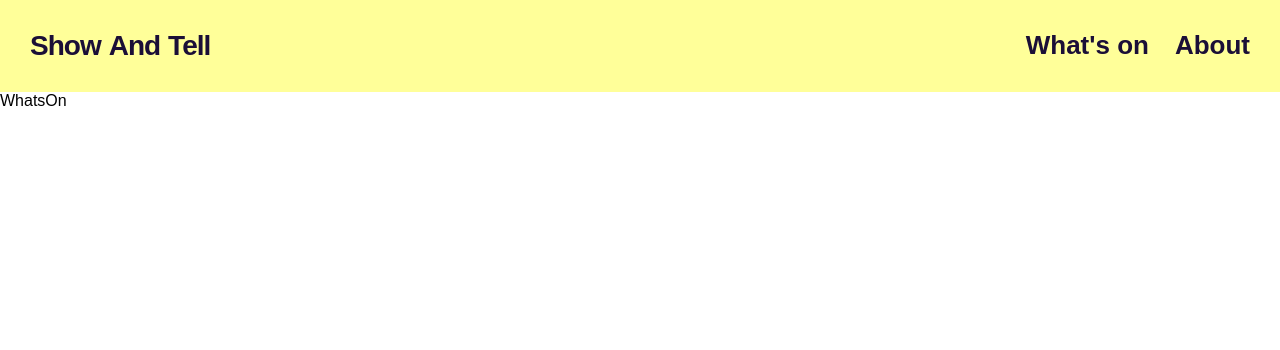
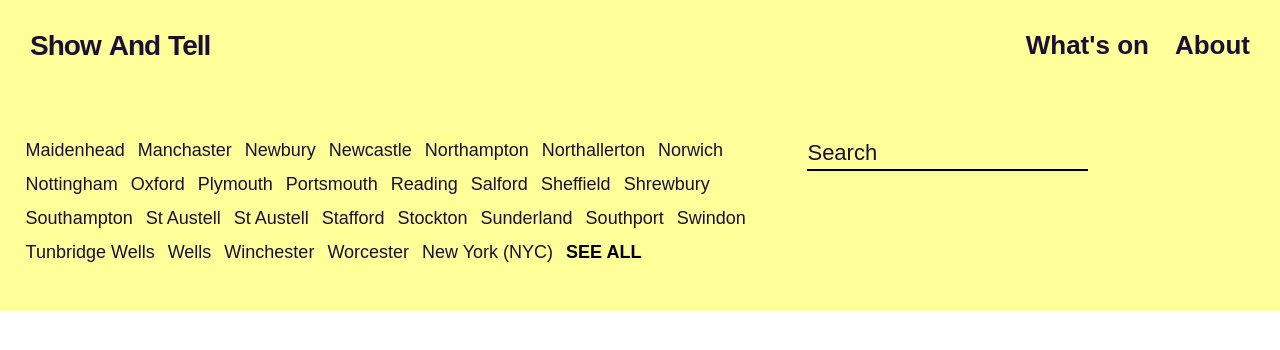
Before and after one commit to eduarf/show-and-tell, a React (Vite) app: page /events in a window 1280 px wide. Shown: the top 350 px of the page. Built offline with nearby package versions, Linux system fonts and the light colour scheme; a web font is replaced by a local one.

Commit message:
what's on page cities

```diff
--- a/data.js
+++ b/data.js
@@ -984,3 +984,238 @@ export const navLinks = [
     link: 'about/archive'
   },
 ];
+
+export const eventCities = [
+  {
+    id: nanoid(),
+    city: 'Andover',
+  },
+  {
+    id: nanoid(),
+    city: 'Bernard Castle',
+  },
+  {
+    id: nanoid(),
+    city: 'Belfast',
+  },
+  {
+    id: nanoid(),
+    city: 'Birmingham',
+  },
+  {
+    id: nanoid(),
+    city: 'Brighton',
+  },
+  {
+    id: nanoid(),
+    city: 'Bristol',
+  },
+  {
+    id: nanoid(),
+    city: 'Cambrdige',
+  },
+  {
+    id: nanoid(),
+    city: 'Cardiff',
+  },
+  {
+    id: nanoid(),
+    city: 'Canterbury',
+  },
+  {
+    id: nanoid(),
+    city: 'Chelmsford',
+  },
+  {
+    id: nanoid(),
+    city: 'Chorley',
+  },
+  {
+    id: nanoid(),
+    city: 'Cork',
+  },
+  {
+    id: nanoid(),
+    city: 'Coventry',
+  },
+  {
+    id: nanoid(),
+    city: 'Dublin',
+  },
+  {
+    id: nanoid(),
+    city: 'Edinburgh',
+  },
+  {
+    id: nanoid(),
+    city: 'Exeter',
+  },
+  {
+    id: nanoid(),
+    city: 'Folkestone',
+  },
+  {
+    id: nanoid(),
+    city: 'Glasgow',
+  },
+  {
+    id: nanoid(),
+    city: 'Gloucester',
+  },
+  {
+    id: nanoid(),
+    city: 'Henly-On-Thames',
+  },
+  {
+    id: nanoid(),
+    city: 'Hexham',
+  },
+  {
+    id: nanoid(),
+    city: 'Horsham',
+  },
+  {
+    id: nanoid(),
+    city: 'Hull',
+  },
+  {
+    id: nanoid(),
+    city: 'Kendal',
+  },
+  {
+    id: nanoid(),
+    city: 'Lancaster',
+  },
+  {
+    id: nanoid(),
+    city: 'Leeds',
+  },
+  {
+    id: nanoid(),
+    city: 'Leicester',
+  },
+  {
+    id: nanoid(),
+    city: 'Lincoln',
+  },
+  {
+    id: nanoid(),
+    city: 'Liverpool',
+  },
+  {
+    id: nanoid(),
+    city: 'London',
+  },
+  {
+    id: nanoid(),
+    city: 'Maidenhead',
+  },
+  {
+    id: nanoid(),
+    city: 'Manchaster',
+  },
+  {
+    id: nanoid(),
+    city: 'Newbury',
+  },
+  {
+    id: nanoid(),
+    city: 'Newcastle',
+  },
+  {
+    id: nanoid(),
+    city: 'Northampton',
+  },
+  {
+    id: nanoid(),
+    city: 'Northallerton',
+  },
+  {
+    id: nanoid(),
+    city: 'Norwich',
+  },
+  {
+    id: nanoid(),
+    city: 'Nottingham',
+  },
+  {
+    id: nanoid(),
+    city: 'Oxford',
+  },
+  {
+    id: nanoid(),
+    city: 'Plymouth',
+  },
+  {
+    id: nanoid(),
+    city: 'Portsmouth',
+  },
+  {
+    id: nanoid(),
+    city: 'Reading',
+  },
+  {
+    id: nanoid(),
+    city: 'Salford',
+  },
+  {
+    id: nanoid(),
+    city: 'Sheffield',
+  },
+  {
+    id: nanoid(),
+    city: 'Shrewbury',
+  },
+  {
+    id: nanoid(),
+    city: 'Southampton',
+  },
+  {
+    id: nanoid(),
+    city: 'St Austell',
+  },
+  {
+    id: nanoid(),
+    city: 'St Austell',
+  },
+  {
+    id: nanoid(),
+    city: 'Stafford',
+  },
+  {
+    id: nanoid(),
+    city: 'Stockton',
+  },
+  {
+    id: nanoid(),
+    city: 'Sunderland',
+  },
+  {
+    id: nanoid(),
+    city: 'Southport',
+  },
+  {
+    id: nanoid(),
+    city: 'Swindon',
+  },
+  {
+    id: nanoid(),
+    city: 'Tunbridge Wells',
+  },
+  {
+    id: nanoid(),
+    city: 'Wells',
+  },
+  {
+    id: nanoid(),
+    city: 'Winchester',
+  },
+  {
+    id: nanoid(),
+    city: 'Worcester',
+  },
+  {
+    id: nanoid(),
+    city: 'New York (NYC)',
+  },
+];
--- a/src/pages/about/About.jsx
+++ b/src/pages/about/About.jsx
@@ -1,3 +1,3 @@
 export default function About() {
-  return <div>About</div>;
+  return <div></div>;
 }
--- a/src/pages/whats-on/WhatsOn.jsx
+++ b/src/pages/whats-on/WhatsOn.jsx
@@ -1,3 +1,99 @@
+import styled from "styled-components";
+import { eventCities } from "../../../data";
+import { useState } from "react";
+
+const StyledEvents = styled.section`
+  background-color: var(--color-primary);
+  padding: 6vh 2vw;
+`;
+
+const StyledLeftContainer = styled.div``;
+
+const StyledRightContainer = styled.div`
+`;
+
+const StyledCityList = styled.div`
+  display: flex;
+  gap: 1.3rem;
+  flex-wrap: wrap;
+`;
+
+const StyledCityLink = styled.a`
+  /* display: ${(props) => (!props.$isIncludes || props.$isHidden ? "none" : "block")}; */
+  font-size: 1.8rem;
+  cursor: pointer;
+  color: var(--color-text);
+  /* color: ${(props) => (props.$isIncludes ? "red" : "blue")}; */
+  &:hover {
+    text-decoration: underline;
+  }
+`;
+
+const StyledTopContainer = styled.div`
+  display: grid;
+  grid-template-columns: 62% 38%;
+  gap: 2rem;
+`;
+
+const StyledSeeMore = styled.a`
+  font-size: 1.8rem;
+  font-weight: 700;
+  cursor: pointer;
+  display: ${(props) => (props.$isHidden === 0 ? 'none' : 'block')};
+`;
+const StyledSeeLess = styled.a`
+  font-size: 1.8rem;
+  font-weight: 700;
+  cursor: pointer;
+  display: ${(props) => (props.$isHidden === -28 ? 'none' : 'block')};
+`;
+
+const StyledSearchInput = styled.input`
+  border: none;
+  outline: none;
+  padding-bottom: .3rem;
+  width: 60%;
+  font-size: 2.2rem;
+  background-color: transparent;
+  border-bottom: 2.5px solid black;
+  &::placeholder {
+    color: var(--color-text);
+    font-weight: 300;
+  }
+  &:focus {
+    &::placeholder {
+      color: #b2b2b2;
+    }
+  }
+`;
+
 export default function WhatsOn() {
-  return <div>WhatsOn</div>;
+  const [isHidden, setIsHidden] = useState(-28);
+  const eventCitiesItems = eventCities.slice(isHidden);
+  return (
+    <StyledEvents>
+      <StyledTopContainer>
+        <StyledLeftContainer>
+          <StyledCityList>
+            {eventCitiesItems.map((item) => {
+              return (
+                <StyledCityLink
+                  key={item.id}
+                >
+                  {item.city}
+                </StyledCityLink>
+              );
+            })}
+            <StyledSeeMore onClick={() => setIsHidden(0)} $isHidden={isHidden}>{'SEE ALL'}</StyledSeeMore>
+            <StyledSeeLess onClick={() => setIsHidden(-28)} $isHidden={isHidden}>{'FEWER'}</StyledSeeLess>
+          </StyledCityList>
+        </StyledLeftContainer>
+        <StyledRightContainer>
+            <StyledSearchInput type="search" placeholder="Search">
+
+            </StyledSearchInput>
+        </StyledRightContainer>
+      </StyledTopContainer>
+    </StyledEvents>
+  );
 }
```
